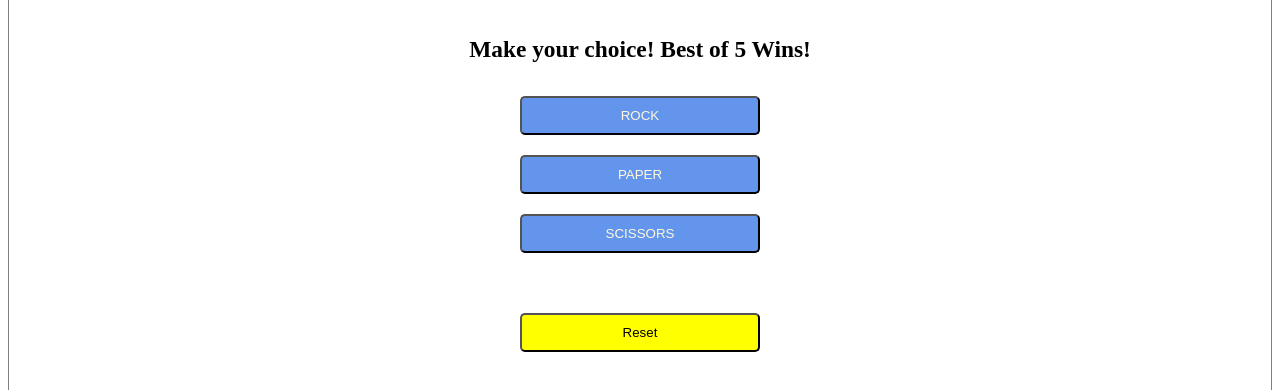
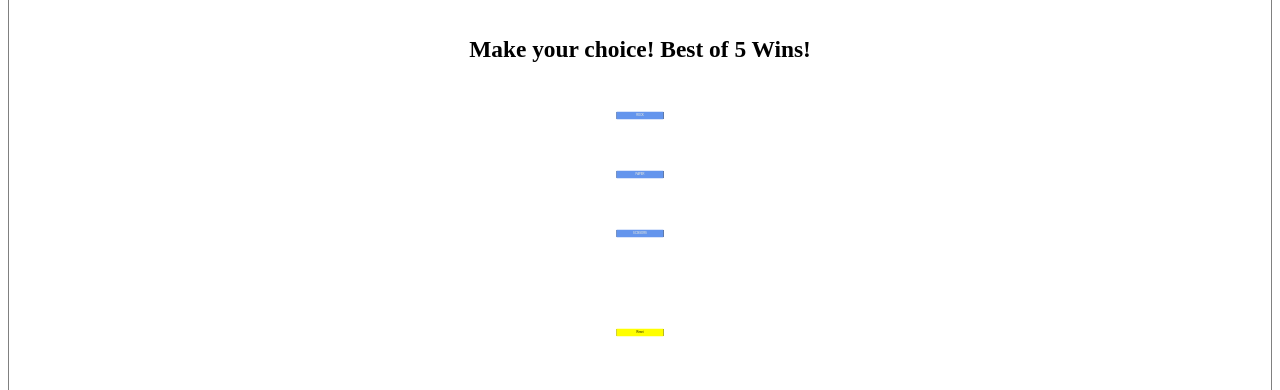
Before and after one commit to Taylor-Griffin/Rock-Paper-Scissors, a plain HTML site: page index.html in a window 1280 px wide. Shown: the part 248-638 px from the top of the page. Drawn offline with Linux system fonts and the light colour scheme.

Commit message:
Update style.css

```diff
--- a/style.css
+++ b/style.css
@@ -27,6 +27,9 @@
     border-radius: 5px;
     width:12rem;
     transition:all .2s;
+}
+.btn, .reset-btn{
+    transform: scale(0.2)
 }
 
 .btn:hover,.reset-btn:hover{
```
